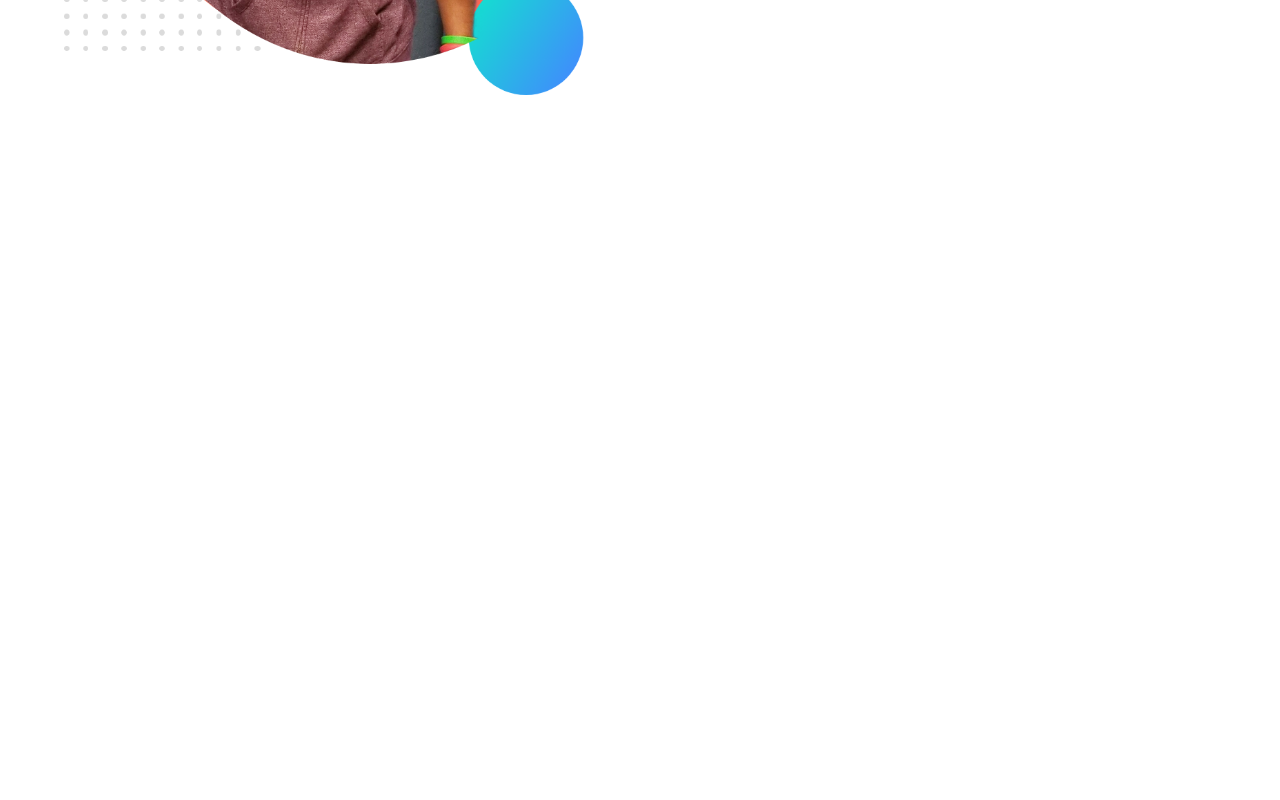
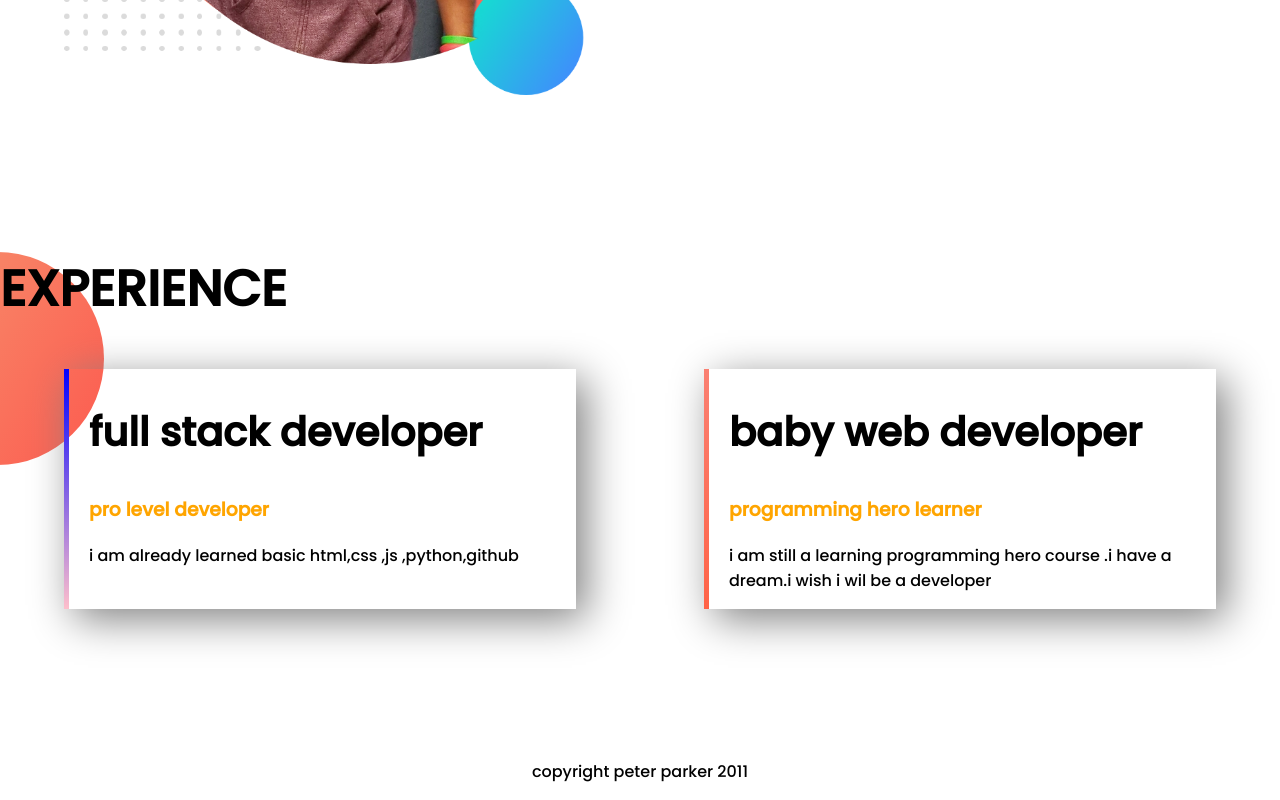
Before and after one commit to NurulBokshi/developer-tools, a plain HTML site: page index.html in a window 1280 px wide. Shown: the part 1265-2065 px from the top of the page. Before the commit the page ends 1517 px from the top, so only its background shows below. Drawn offline with Linux system fonts and the light colour scheme.

Commit message:
experience and footer added

```diff
--- a/index.html
+++ b/index.html
@@ -13,7 +13,7 @@
 </head>
 
 <body>
-    <section class="first-section">
+    <section class="first-section flexible-container">
         <div class="half-width">
             <h1>WELCOME TO </h1>
             <h1><span class="orange-color"> jHANKAR MAHBUB </span> world!</h1>
@@ -36,7 +36,7 @@
         </div>
 
     </section>
-    <section class="dream-big">
+    <section class="dream-big flexible-container">
         <div class="half-width">
             <img src="images/jhankar.png">
         </div>
@@ -47,8 +47,26 @@
             <a class="link-button" target="_blank" href="">DOWNLOAD RESUME</a>
         </div>
 
+    </section>
 
+    <section class="experience-area">
+        <h1>EXPERIENCE</h1>
+        <div class="flexible-container">
+            <div id="ex-full" class="experience-item">
+                <h2>full stack developer</h2>
+                <h3 class="orange-color">pro level developer</h3>
+                <p> i am already learned basic html,css ,js ,python,github</p>
+            </div>
+            <div id="ex-baby" class="experience-item">
+                <h2>baby web developer</h2>
+                <h3 class="orange-color"> programming hero learner</h3>
+                <p> i am still a learning programming hero course .i have a dream.i wish i wil be a developer</p>
+            </div>
+        </div>
     </section>
+    <footer>
+        <p>copyright peter parker 2011</p>
+    </footer>
 </body>
 
 </html>
--- a/style.css
+++ b/style.css
@@ -5,10 +5,13 @@ body{
 h1{
     font-size: 50px;
 }
+h2{
+    font-size: 40px;
+}
 .orange-color{
     color:orange;
 }
-section{
+.flexible-container{
     display:flex;
     margin-bottom:150px;
 }
@@ -37,3 +40,28 @@ section{
     background-repeat: no-repeat;
     background-position: right;
 }
+.experience-item{
+    width: 40%;
+    box-shadow: 10px 10px 40px gray;
+    margin-left: 5%;
+    margin-right: 5%;
+    padding-left: 20px;
+}
+.experience-area{
+    background-image: url(images/exp-bg.png);
+    background-repeat: no-repeat;
+    position:left ;
+}
+#ex-full{
+    border-left:5px solid;
+    border-image: linear-gradient(blue,pink);
+    border-image-slice:1;
+}
+#ex-baby{
+    border-left:5px solid;
+    border-image: linear-gradient(salmon,tomato);
+    border-image-slice:1;
+}
+footer p{
+    text-align: center;
+}
```
